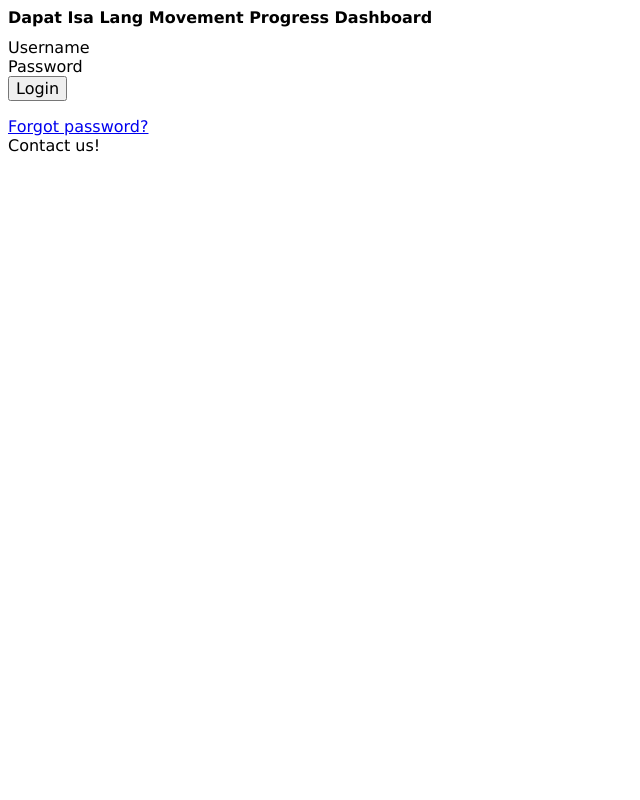
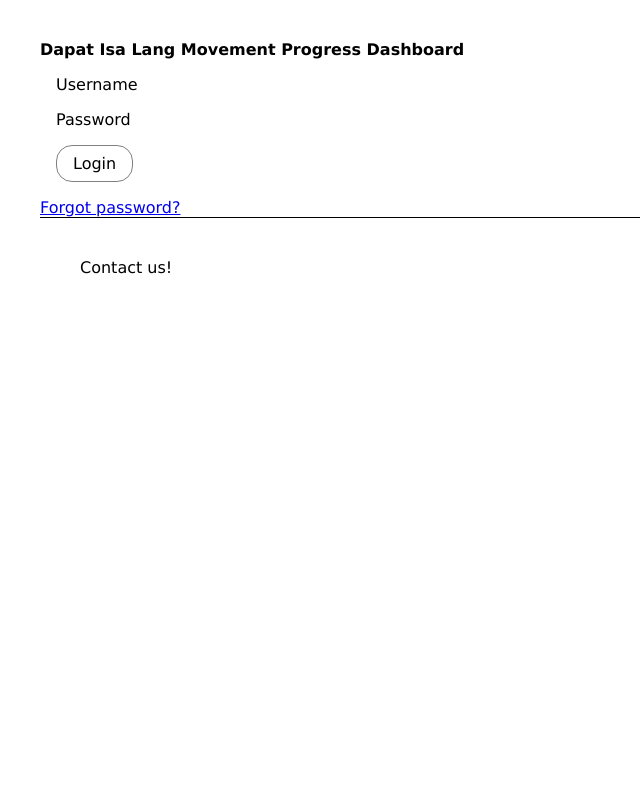
Before and after one commit to TheIronicHoodies/DILMDashboard, a Django app: page / in a window 1280 px wide. Shown: the whole page, without its empty margins (0-640 px from the left). Run offline with Django 5.2, Linux system fonts and the light colour scheme.

Commit message:
Added UX to forms

```diff
--- a/DILMDashboard/urls.py
+++ b/DILMDashboard/urls.py
@@ -21,5 +21,5 @@ from django.views.generic import TemplateView
 urlpatterns = [
     path('admin/', admin.site.urls),
     path('', TemplateView.as_view(template_name="registration/login.html"), name="login"),
-    path('user/', include('django.contrib.auth.urls')),
+    path("accounts/", include("django.contrib.auth.urls")),
 ]
--- a/static/style.css
+++ b/static/style.css
@@ -3,3 +3,38 @@
     font-family: 'Lucida Sans', 'Lucida Sans Regular', 'Lucida Grande', 'Lucida Sans Unicode', Geneva, Verdana, sans-serif;
     font-size: 1em;
 }
+
+body {
+    background-color: white;
+    margin: 0;
+    padding: 5vh;
+}
+
+footer {
+    border-top: 1px solid black;
+    bottom: 0;
+    display: flex;
+    flex-direction: row;
+    padding: 5vh;
+    width: 100vw;
+}
+
+form button {
+    background-color: white;
+    border: 1px solid gray;
+    border-radius: 1em;
+    margin: 0 1em;
+    padding: 0.5em 1em;
+}
+form div {
+    display: flex;
+    flex-direction: column;
+    margin: 1em;
+}
+form div .helptext {
+    font-style: italic;
+    font-size: 0.75em;
+}
+form div input {
+    width: 25vh;
+}
```
